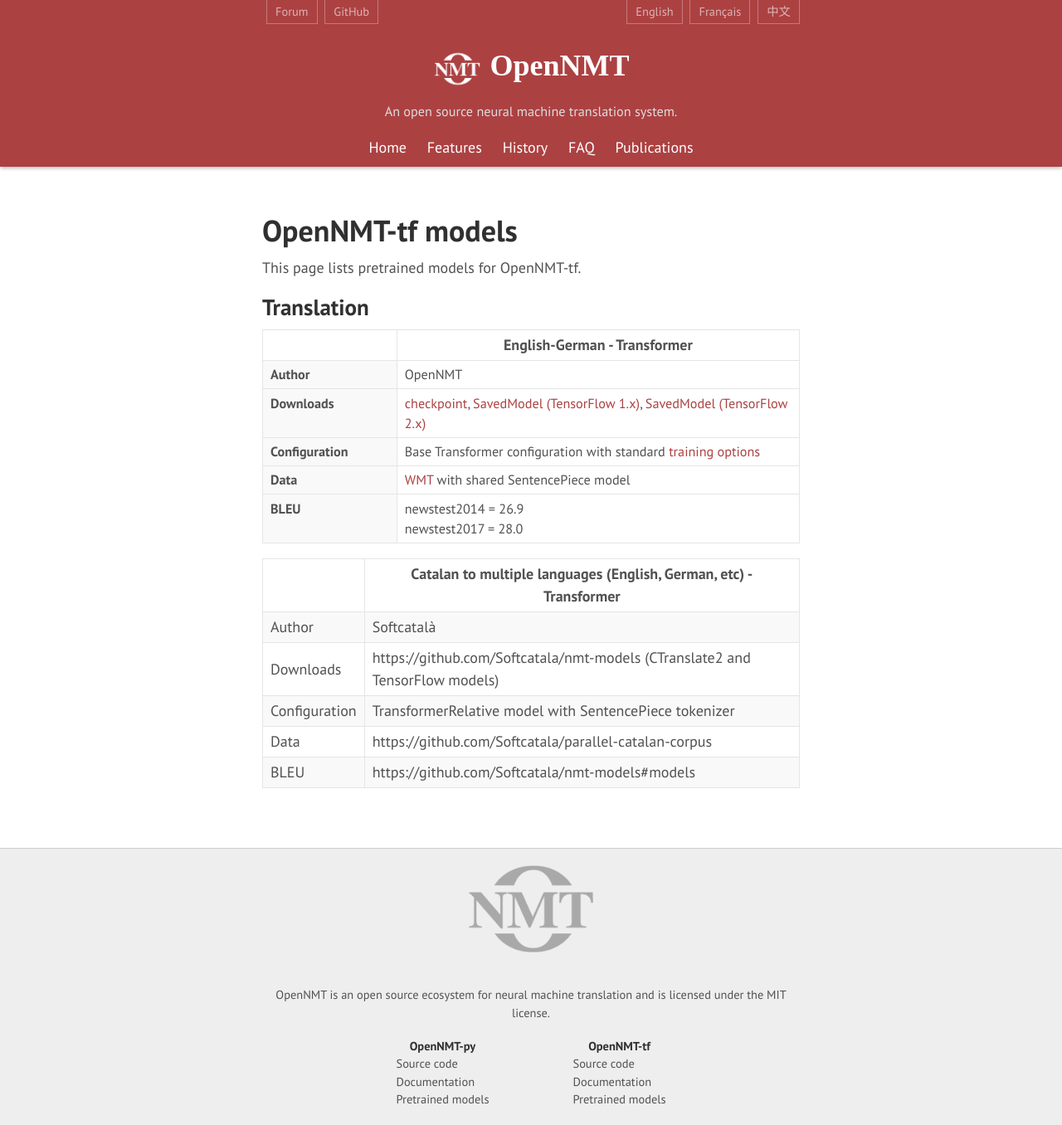
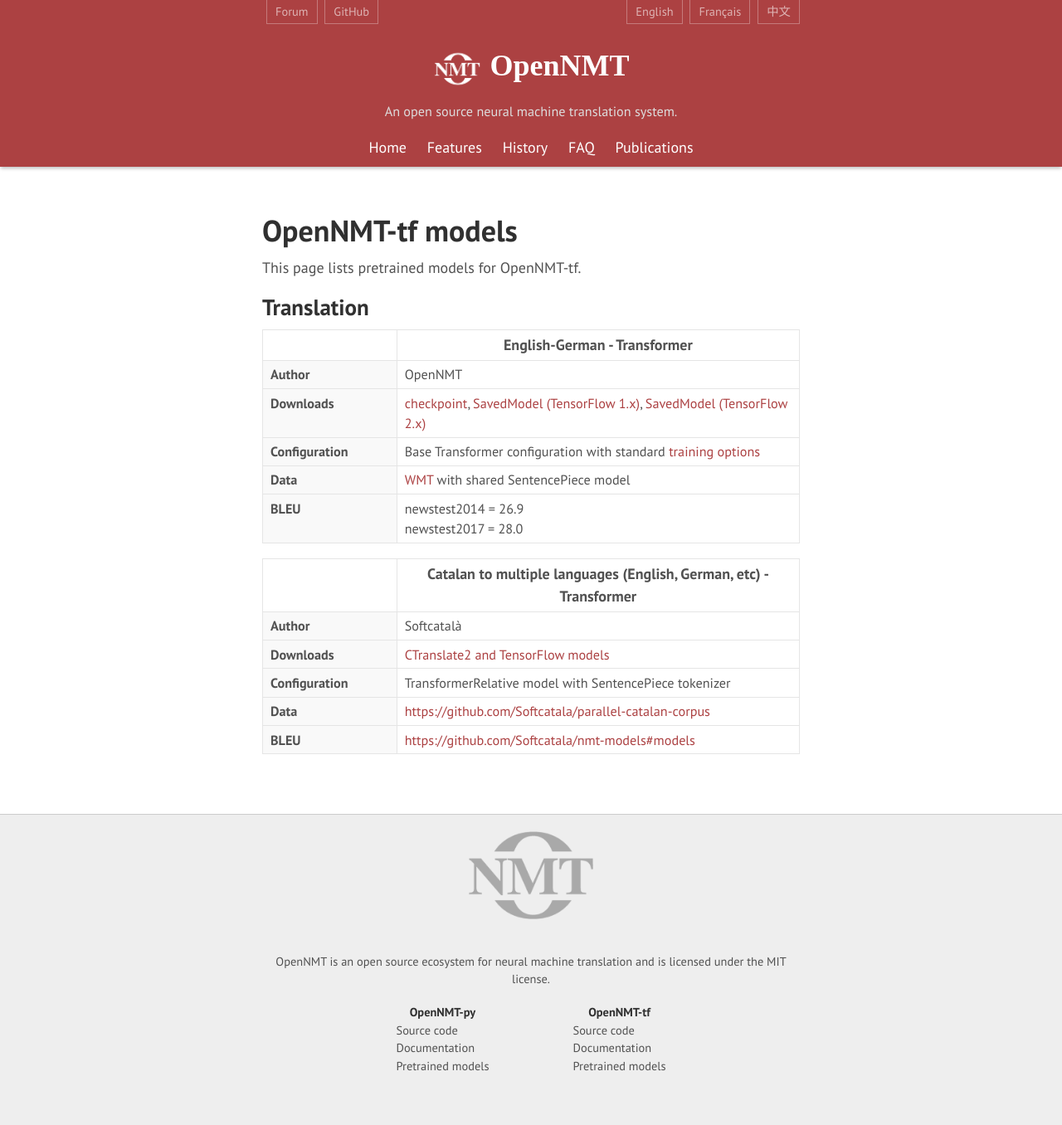
Before and after one commit to OpenNMT/opennmt.github.io, a Jekyll site: the page built from Models-tf.md, in a window 1280 px wide. Shown: the whole page at 83% size. Built offline with Jekyll 4.4.1, drawn with Linux system fonts in a browser that asks for light colours; after the commit the page ends 1315 px from its top, so only the background shows below that; part of the change alters nothing that is shown.

Commit message:
Fix table style and links

```diff
--- a/Models-tf.md
+++ b/Models-tf.md
@@ -16,10 +16,11 @@ This page lists pretrained models for OpenNMT-tf.
 | Data | [WMT](https://s3.amazonaws.com/opennmt-trainingdata/wmt_ende_sp.tar.gz) with shared SentencePiece model |
 | BLEU | newstest2014 = 26.9<br/>newstest2017 = 28.0 |
 
+{:.pretrained}
 | | Catalan to multiple languages (English, German, etc) - Transformer |
 | --- | --- |
 | Author | Softcatalà |
-| Downloads | https://github.com/Softcatala/nmt-models (CTranslate2 and TensorFlow models) |
-| Configuration |TransformerRelative model with SentencePiece tokenizer |
-| Data | https://github.com/Softcatala/parallel-catalan-corpus |
-| BLEU | https://github.com/Softcatala/nmt-models#models |
+| Downloads | [CTranslate2 and TensorFlow models](https://github.com/Softcatala/nmt-models) |
+| Configuration | TransformerRelative model with SentencePiece tokenizer |
+| Data | [https://github.com/Softcatala/parallel-catalan-corpus](https://github.com/Softcatala/parallel-catalan-corpus) |
+| BLEU | [https://github.com/Softcatala/nmt-models#models](https://github.com/Softcatala/nmt-models#models) |
```
